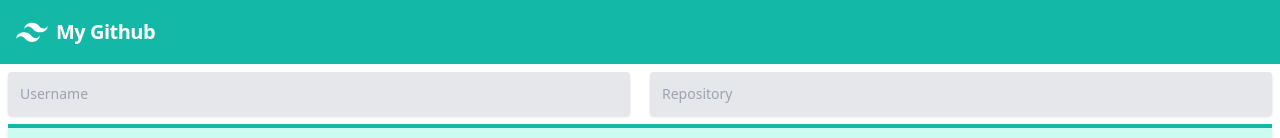
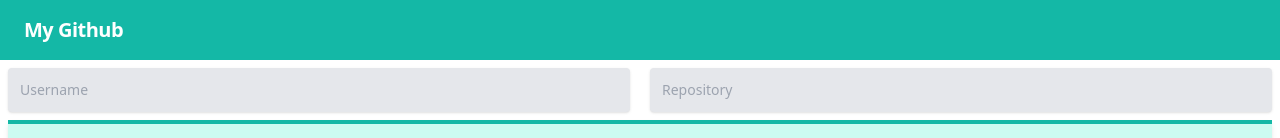
Before and after one commit to JonayGL/mygithub, a React (Create React App) app: page / in a window 1280 px wide. Shown: the top 138 px of the page. Built offline with nearby package versions, Linux system fonts and the light colour scheme.

Commit message:
Removed icon from home

```diff
--- a/src/components/Navbar.js
+++ b/src/components/Navbar.js
@@ -7,9 +7,7 @@
     return  <nav className="flex items-center justify-between flex-wrap bg-teal-500 p-4">
       <div className='container mx-auto'>
       <Link to='/'>
-    <div className="flex items-center flex-shrink-0 text-white mr-6">
-      <svg className="fill-current h-8 w-8 mr-2" width="54" height="54" viewBox="0 0 54 54" xmlns="http://www.w3.org/2000/svg"><path d="M13.5 22.1c1.8-7.2 6.3-10.8 13.5-10.8 10.8 0 12.15 8.1 17.55 9.45 3.6.9 6.75-.45 9.45-4.05-1.8 7.2-6.3 10.8-13.5 10.8-10.8 0-12.15-8.1-17.55-9.45-3.6-.9-6.75.45-9.45 4.05zM0 38.3c1.8-7.2 6.3-10.8 13.5-10.8 10.8 0 12.15 8.1 17.55 9.45 3.6.9 6.75-.45 9.45-4.05-1.8 7.2-6.3 10.8-13.5 10.8-10.8 0-12.15-8.1-17.55-9.45-3.6-.9-6.75.45-9.45 4.05z"/></svg>
-      <span className="font-semibold text-xl tracking-tight">My Github</span>
+    <div className="flex items-center flex-shrink-0 text-white mx-2"><span className="font-semibold text-xl tracking-tight">My Github</span>
     </div>
     </Link>
     <div className="w-full block flex-grow lg:flex lg:items-center lg:w-auto">
```
